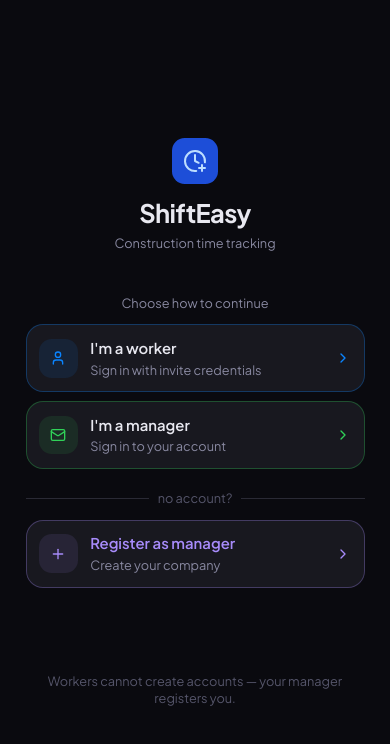
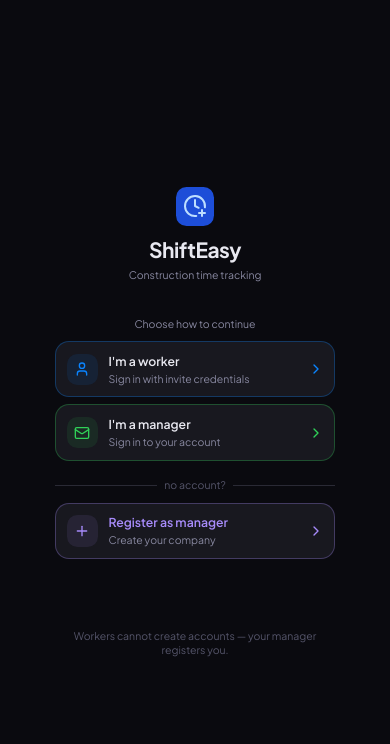
Before and after one commit to temirovruslan/shift_easy, a React (Vite) app in the folder client/: page / in a window 390 px wide. Shown: the top 744 px of the page. Built offline with nearby package versions, Linux system fonts and the light colour scheme; no server answers.

Commit message:
style: smaller base font on mobile (14px mobile, 17px desktop)

```diff
--- a/client/src/index.css
+++ b/client/src/index.css
@@ -1,8 +1,14 @@
 @import "tailwindcss";
 
 html {
-  font-size: 17px;
+  font-size: 14px;
   font-family: "Plus Jakarta Sans", system-ui, sans-serif;
+}
+
+@media (min-width: 768px) {
+  html {
+    font-size: 17px;
+  }
 }
 
 @theme {
```
